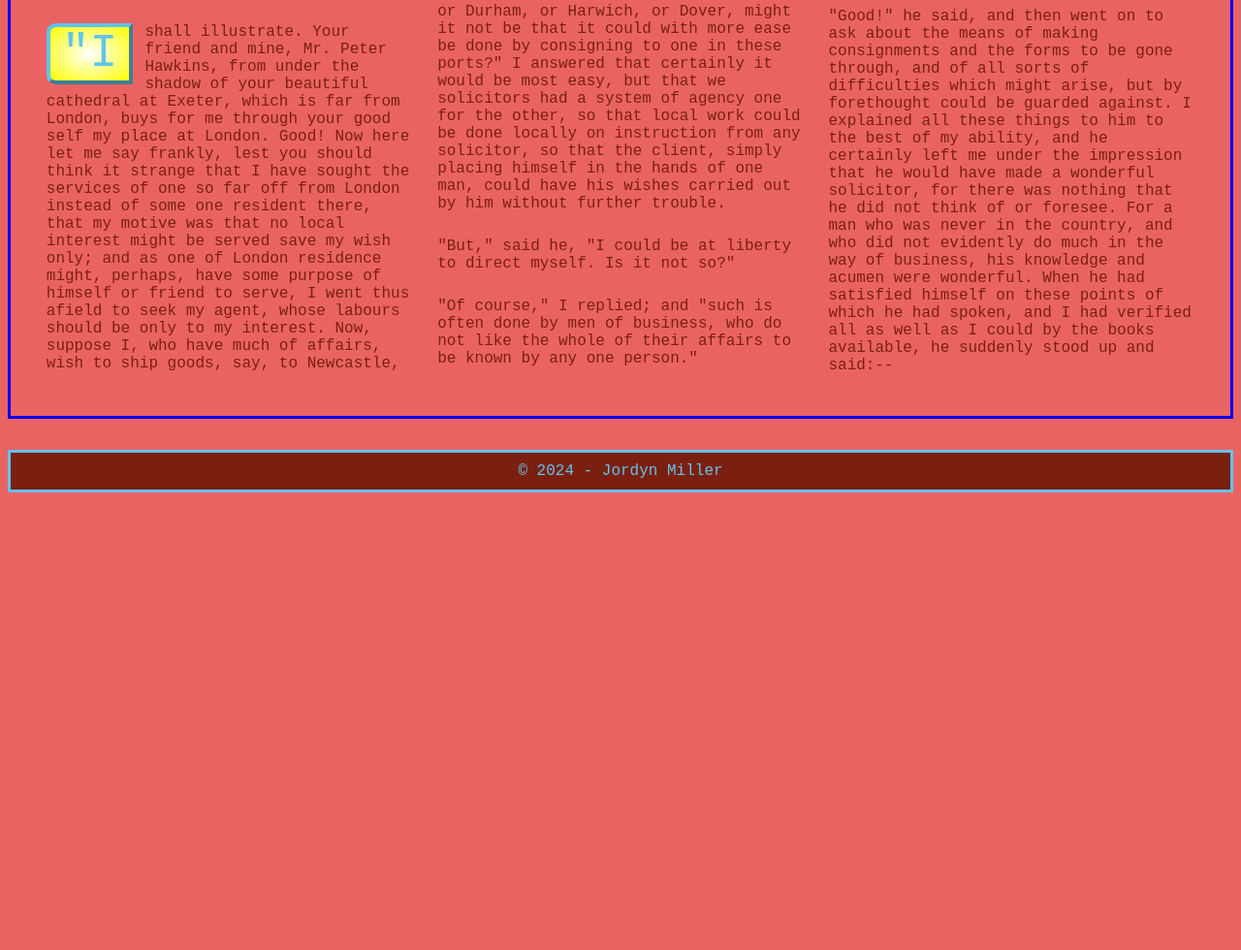
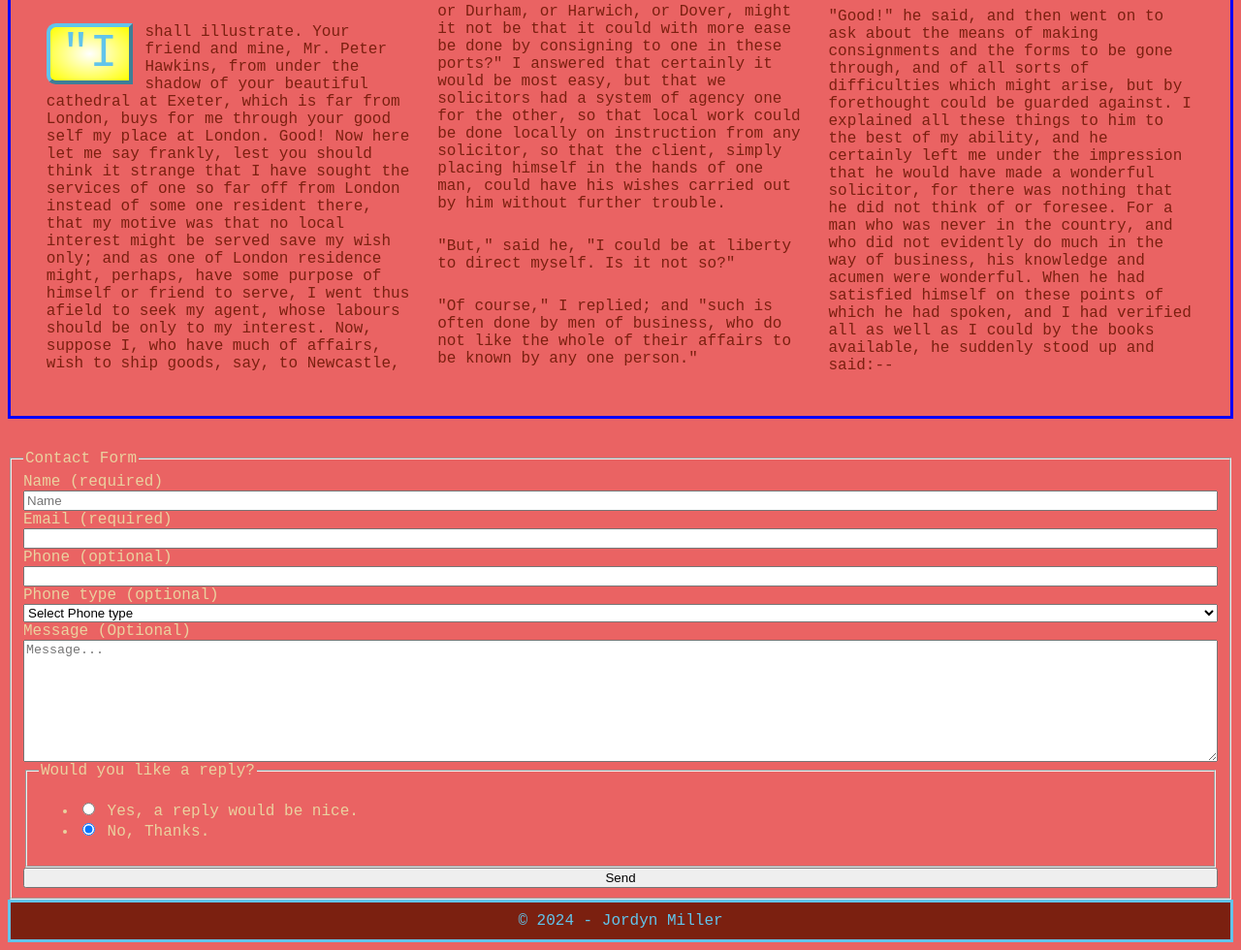
Before and after one commit to RVCC-IDMX/about-me-jordymill22, a plain HTML site: page index.html in a window 1280 px wide. Shown: the part 4627-5607 px from the top of the page at 97% size. Before the commit the page ends 5143 px from the top, so only its background shows below. Drawn offline with Linux system fonts and the light colour scheme; a web font is replaced by a local one.

Commit message:
Adding netlify form

```diff
--- a/css/style.css
+++ b/css/style.css
@@ -135,3 +135,7 @@ columns: 20rem;
         display: block;
     }
 }
+/*Contact Form*/
+#formElements {
+    display: grid;
+}
--- a/index.html
+++ b/index.html
@@ -109,6 +109,59 @@
       </div>
     </article>
   </main>
+<section id="Contactform" name="Contactform"
+method="post" data-netlify="true">
+<fieldset>
+  <legend>Contact Form</legend>
+<div id="formElements">
+  <label for="name">Name (required)</label>
+  <input type="text" id="name" name="name" placeholder="Name" required>
+
+  <label for="email">Email (required)</label>
+  <input type="email" id="email" name="email" required>
+
+  <label for="phone">Phone (optional)</label>
+  <input type="tel" id="phone" name="phone" required>
+
+  <label for="phonetype">Phone type (optional)</label>
+  <select id="phonetype" name="phonetype">
+     <option value = "" selected>Select Phone type</option>
+     <option value ="Mobile">Mobile</option>
+     <option value ="Work">Work</option>
+     <option value ="Home">Home</option>
+
+  </select>
+
+<label for="message">Message (Optional)</label>
+<textarea id="message" name="message" placeholder="Message..." rows="8"></textarea>
+
+<fieldset>
+  <legend>Would you like a reply?</legend>
+
+<ul>
+  <li>
+    <input type="radio" id="message-yes"
+    name="reply" value="Yes a reply please.">
+    <label for="message-yes">Yes, a reply would
+      be nice.</label>
+  </li>
+
+  <li>
+    <input type="radio" id="message-no"
+    name="reply" value="No reply please." checked>
+   <label for="message-no">No, Thanks.</label>
+  </li>
+
+</ul>
+</fieldset>
+
+<button type="submit">Send</button>
+</div>
+
+</fieldset>
+
+</section>
+
 
   <footer>
 
```
